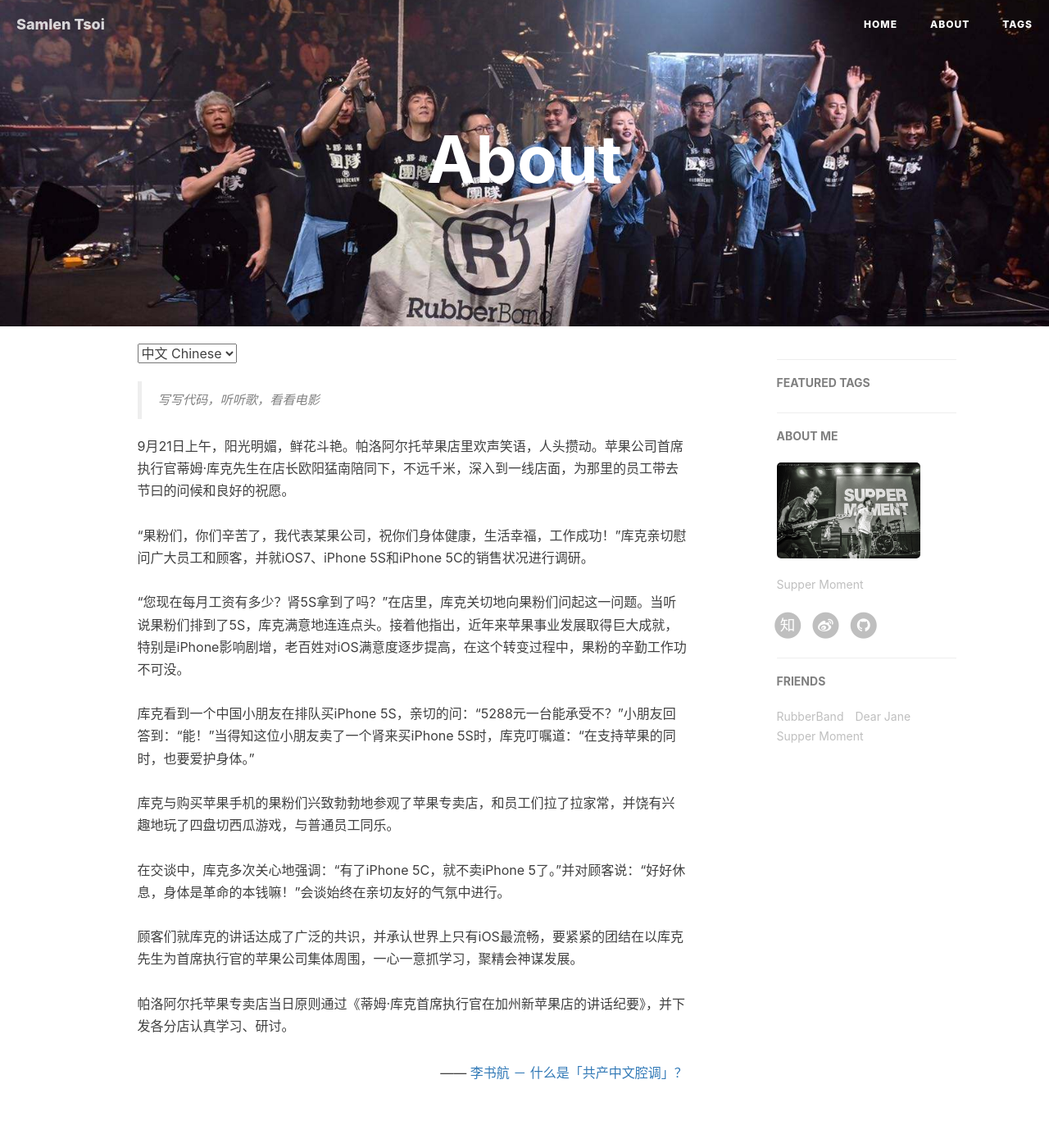
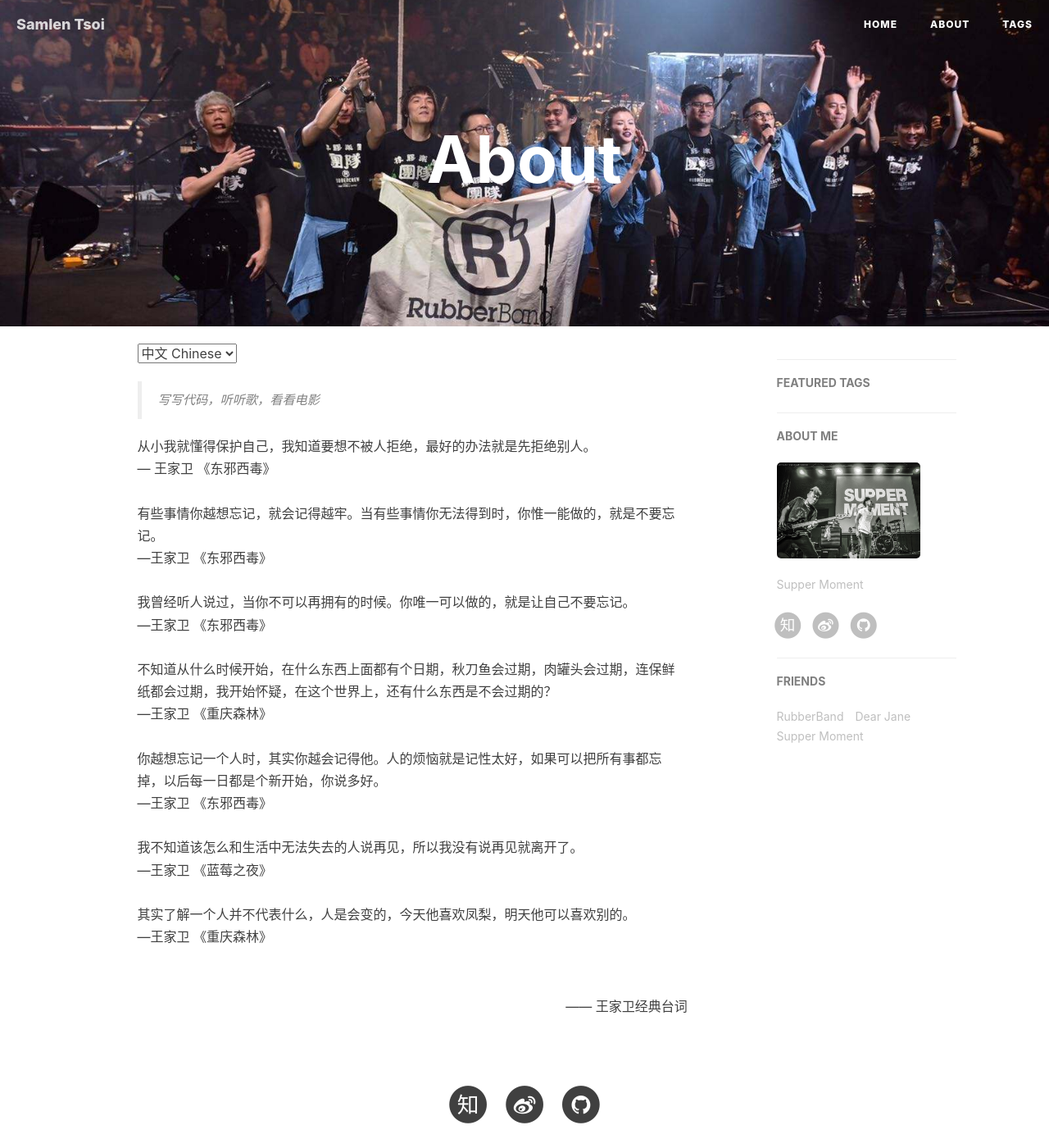
Before and after one commit to SamlenTsoi/samlentsoi.github.com, a Jekyll site: the page built from about.html, in a window 1280 px wide and 1400 px high. Shown: the whole window at 82% size. Built offline with Jekyll 4.4.1, drawn with Linux system fonts in a browser that asks for light colours; nearby versions of some CDN libraries; comment, search, counter and statistics services are not loaded.

Commit message:
change README.md

```diff
--- a/about.html
+++ b/about.html
@@ -16,11 +16,15 @@ header-img: "img/about-bg.jpg"
     <blockquote>
         写写代码，听听歌，看看电影
     </blockquote>
-    9月21日上午，阳光明媚，鲜花斗艳。帕洛阿尔托苹果店里欢声笑语，人头攒动。苹果公司首席执行官蒂姆·库克先生在店长欧阳猛南陪同下，不远千米，深入到一线店面，为那里的员工带去节曰的问候和良好的祝愿。<br><br>“果粉们，你们辛苦了，我代表某果公司，祝你们身体健康，生活幸福，工作成功！”库克亲切慰问广大员工和顾客，并就iOS7、iPhone 5S和iPhone 5C的销售状况进行调研。 <br><br>“您现在每月工资有多少？肾5S拿到了吗？”在店里，库克关切地向果粉们问起这一问题。当听说果粉们排到了5S，库克满意地连连点头。接着他指出，近年来苹果事业发展取得巨大成就，特别是iPhone影响剧增，老百姓对iOS满意度逐步提高，在这个转变过程中，果粉的辛勤工作功不可没。<br><br>库克看到一个中国小朋友在排队买iPhone 5S，亲切的问：“5288元一台能承受不？”小朋友回答到：“能！”当得知这位小朋友卖了一个肾来买iPhone 5S时，库克叮嘱道：“在支持苹果的同时，也要爱护身体。”<br><br>库克与购买苹果手机的果粉们兴致勃勃地参观了苹果专卖店，和员工们拉了拉家常，并饶有兴趣地玩了四盘切西瓜游戏，与普通员工同乐。<br><br>在交谈中，库克多次关心地强调：“有了iPhone 5C，就不卖iPhone 5了。”并对顾客说：“好好休息，身体是革命的本钱嘛！”会谈始终在亲切友好的气氛中进行。<br><br>顾客们就库克的讲话达成了广泛的共识，并承认世界上只有iOS最流畅，要紧紧的团结在以库克先生为首席执行官的苹果公司集体周围，一心一意抓学习，聚精会神谋发展。<br>
-    <br>帕洛阿尔托苹果专卖店当日原则通过《蒂姆·库克首席执行官在加州新苹果店的讲话纪要》，并下发各分店认真学习、研讨。
-
+    从小我就懂得保护自己，我知道要想不被人拒绝，最好的办法就是先拒绝别人。<br>— 王家卫 《东邪西毒》<br><br>
+    有些事情你越想忘记，就会记得越牢。当有些事情你无法得到时，你惟一能做的，就是不要忘记。<br>—王家卫 《东邪西毒》<br><br>
+    我曾经听人说过，当你不可以再拥有的时候。你唯一可以做的，就是让自己不要忘记。<br>—王家卫 《东邪西毒》<br><br>
+    不知道从什么时候开始，在什么东西上面都有个日期，秋刀鱼会过期，肉罐头会过期，连保鲜纸都会过期，我开始怀疑，在这个世界上，还有什么东西是不会过期的？<br>—王家卫 《重庆森林》<br><br>
+    你越想忘记一个人时，其实你越会记得他。人的烦恼就是记性太好，如果可以把所有事都忘掉，以后每一日都是个新开始，你说多好。<br>—王家卫 《东邪西毒》<br><br>
+    我不知道该怎么和生活中无法失去的人说再见，所以我没有说再见就离开了。<br>—王家卫 《蓝莓之夜》<br><br>
+    其实了解一个人并不代表什么，人是会变的，今天他喜欢凤梨，明天他可以喜欢别的。<br>—王家卫 《重庆森林》<br><br>
     <p style="text-align:right;">
-        —— <a href="http://www.zhihu.com/question/19687065">李书航 － 什么是「共产中文腔调」？ </a>
+        —— <h7>王家卫经典台词</h7>
     </p>
 
 </div>
@@ -28,19 +32,17 @@ header-img: "img/about-bg.jpg"
 <!-- English Version -->
 <div class="en post-container">
     <blockquote>
-        Designer or Engineer, things in between.
+        coding,listening,watching.
     </blockquote>
-
-    <p>
-        Your work is going to fill a large part of your life, and the only way to be truly satisfied is to do what you believe is great work. And the only way to do great work is to love what you do. If you haven’t found it yet, keep looking. Don’t settle. As with all matters of the heart, you’ll know when you find it.
-    </p>
-
-    <p>
-    If you want to live your life in a creative way, as an artist, you have to not look back too much. You have to be willing to take whatever you’ve done and whoever you were and throw them away.
-    </p>
-
+    从小我就懂得保护自己，我知道要想不被人拒绝，最好的办法就是先拒绝别人。<br>— 王家卫 《东邪西毒》<br><br>
+    有些事情你越想忘记，就会记得越牢。当有些事情你无法得到时，你惟一能做的，就是不要忘记。<br>—王家卫 《东邪西毒》<br><br>
+    我曾经听人说过，当你不可以再拥有的时候。你唯一可以做的，就是让自己不要忘记。<br>—王家卫 《东邪西毒》<br><br>
+    不知道从什么时候开始，在什么东西上面都有个日期，秋刀鱼会过期，肉罐头会过期，连保鲜纸都会过期，我开始怀疑，在这个世界上，还有什么东西是不会过期的？<br>—王家卫 《重庆森林》<br><br>
+    你越想忘记一个人时，其实你越会记得他。人的烦恼就是记性太好，如果可以把所有事都忘掉，以后每一日都是个新开始，你说多好。<br>—王家卫 《东邪西毒》<br><br>
+    我不知道该怎么和生活中无法失去的人说再见，所以我没有说再见就离开了。<br>—王家卫 《蓝莓之夜》<br><br>
+    其实了解一个人并不代表什么，人是会变的，今天他喜欢凤梨，明天他可以喜欢别的。<br>—王家卫 《重庆森林》<br><br>
     <p style="text-align:right;">
-    -- Steve Jobs
+        —— <h7>王家卫经典台词</h7>
     </p>
 
 </div>
```
Also changed, not shown: README.md, 2 other files.
